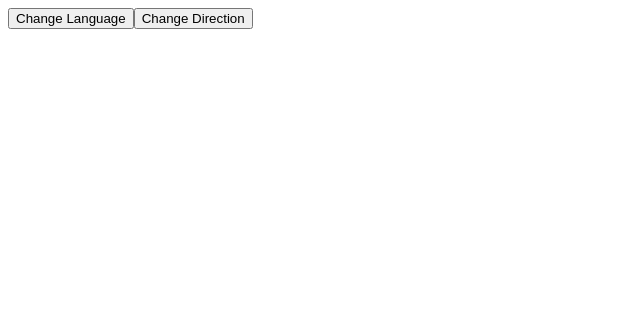
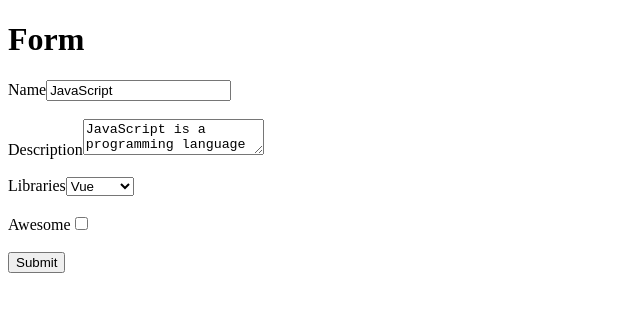
Before and after one commit to emon1432/react-clock, a React (Create React App) app: page / in a window 1280 px wide. Shown: the top 312 px of the page, without its empty margins (0-640 px from the left). Built offline with nearby package versions, Linux system fonts and the light colour scheme.

Commit message:
From Handling

```diff
--- a/src/App.js
+++ b/src/App.js
@@ -1,10 +1,10 @@
 import React from "react";
-import Clock from "./components/Clock";
+import Form from "./components/Form";
 
 function App() {
   return (
     <div>
-      <Clock />
+      <Form />
     </div>
   );
 }
--- /dev/null
+++ b/src/components/Form.js
@@ -0,0 +1,73 @@
+import React from "react";
+
+export default class Form extends React.Component {
+  constructor(props) {
+    super(props);
+    this.state = {
+      name: "JavaScript",
+      description: "JavaScript is a programming language",
+      libraries: "vue",
+      awesome: false,
+    };
+  }
+
+  handleChange = (event) => {
+    if (event.target.type === "text") {
+      this.setState({ name: event.target.value });
+    } else if (event.target.type === "textarea") {
+      this.setState({ description: event.target.value });
+    } else if (event.target.type === "select-one") {
+      this.setState({ libraries: event.target.value });
+    } else if (event.target.type === "checkbox") {
+      this.setState({ awesome: event.target.checked });
+    } else {
+      console.log("nothing");
+    }
+  };
+
+  handleSubmit = (event) => {
+    event.preventDefault();
+    console.log(this.state);
+  };
+  render() {
+    return (
+      <div>
+        <h1>Form</h1>
+        <form onSubmit={this.handleSubmit}>
+          <label>Name</label>
+          <input
+            type="text"
+            value={this.state.name}
+            onChange={this.handleChange}
+          />
+          <br />
+          <br />
+          <label>Description</label>
+          <textarea
+            value={this.state.description}
+            onChange={this.handleChange}
+          ></textarea>
+          <br />
+          <br />
+          <label>Libraries</label>
+          <select value={this.state.libraries} onChange={this.handleChange}>
+            <option value="react">React</option>
+            <option value="vue">Vue</option>
+            <option value="angular">Angular</option>
+          </select>
+          <br />
+          <br />
+          <label>Awesome</label>
+          <input
+            type="checkbox"
+            checked={this.state.awesome}
+            onChange={this.handleChange}
+          />
+          <br />
+          <br />
+          <input type="submit" value="Submit" />
+        </form>
+      </div>
+    );
+  }
+}
```
